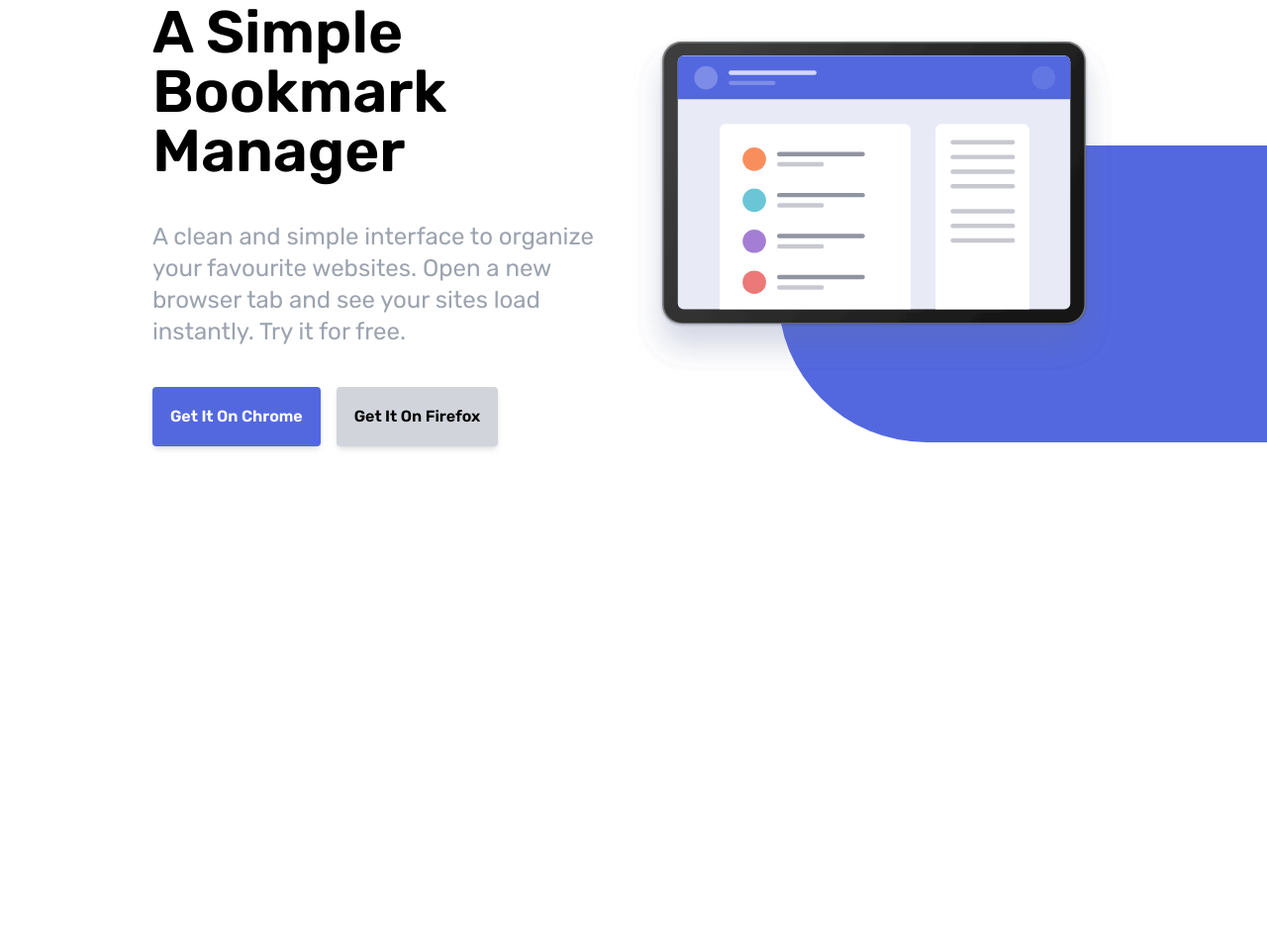
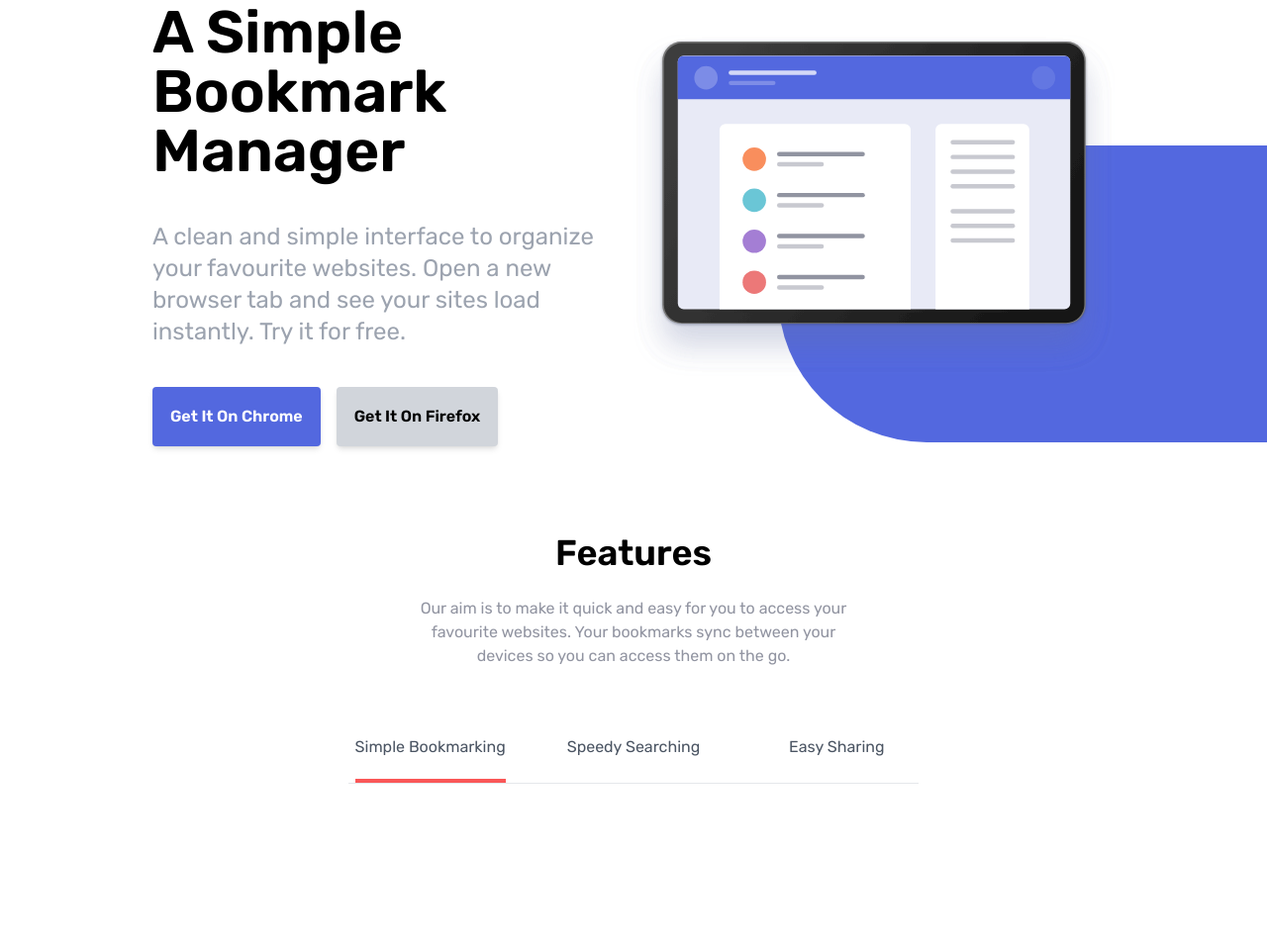
Before and after one commit to bikokwa/bookmarker, a website: page index.html in a window 1280 px wide. Shown: the part 225-1185 px from the top of the page at 99% size. Before the commit the page ends 800 px from the top, so only its background shows below. Drawn offline with Linux system fonts and the light colour scheme.

Commit message:
Tabs Layout

```diff
--- a/index.html
+++ b/index.html
@@ -88,5 +88,55 @@
         </div>
       </div>
     </section>
+
+    <!-- Features Heading -->
+    <section id="features">
+      <div class="container mx-auto mt-16 px-6">
+        <h2 class="mb-6 text-4xl font-semibold text-center">Features</h2>
+        <p class="max-w-md mx-auto text-center text-grayishBlue">
+          Our aim is to make it quick and easy for you to access your favourite
+          websites. Your bookmarks sync between your devices so you can access
+          them on the go.
+        </p>
+      </div>
+    </section>
+
+    <!-- Features Tabs -->
+    <section id="tabs">
+      <!-- Tabs Container -->
+      <div class="container relative mx-auto my-6 mb-32 mt-12 px-6">
+        <div class="bg-tabs"></div>
+        <!-- Tabs Flex Container -->
+        <div
+          class="flex flex-col justify-center max-w-xl mx-auto mb-6 border-b md:space-x-10 md:flex-row"
+        >
+          <!-- Tab 1 -->
+          <div
+            class="flex justify-center text-center text-gray-600 border-b md:border-b-0 hover:text-softRed md:w-1/3 tab"
+            data-target="panel-1"
+          >
+            <div class="py-5 border-b-4 border-softRed" data-target="panel-1">
+              Simple Bookmarking
+            </div>
+          </div>
+
+          <!-- Tab 2 -->
+          <div
+            class="flex justify-center text-center text-gray-600 border-b md:border-b-0 hover:text-softRed md:w-1/3 tab"
+            data-target="panel-2"
+          >
+            <div class="py-5" data-target="panel-2">Speedy Searching</div>
+          </div>
+
+          <!-- Tab 3 -->
+          <div
+            class="flex justify-center text-center text-gray-600 border-b md:border-b-0 hover:text-softRed md:w-1/3 tab"
+            data-target="panel-3"
+          >
+            <div class="py-5" data-target="panel-3">Easy Sharing</div>
+          </div>
+        </div>
+      </div>
+    </section>
   </body>
 </html>
--- a/input.css
+++ b/input.css
@@ -2,11 +2,18 @@
 @tailwind components;
 @tailwind utilities;
 
-@media (min-width: 1020px) {
+@media screen(lg) {
   .bg-hero {
     width: 2000px;
     height: 300px;
     left: 30%;
     @apply absolute rounded-l-full top-52 bg-softBlue;
   }
+
+  .bg-tabs {
+    width: 2000px;
+    height: 300px;
+    right: 60%;
+    @apply absolute rounded-r-full top-60 bg-softBlue;
+  }
 }
```
Also changed, not shown: css/style.css.
